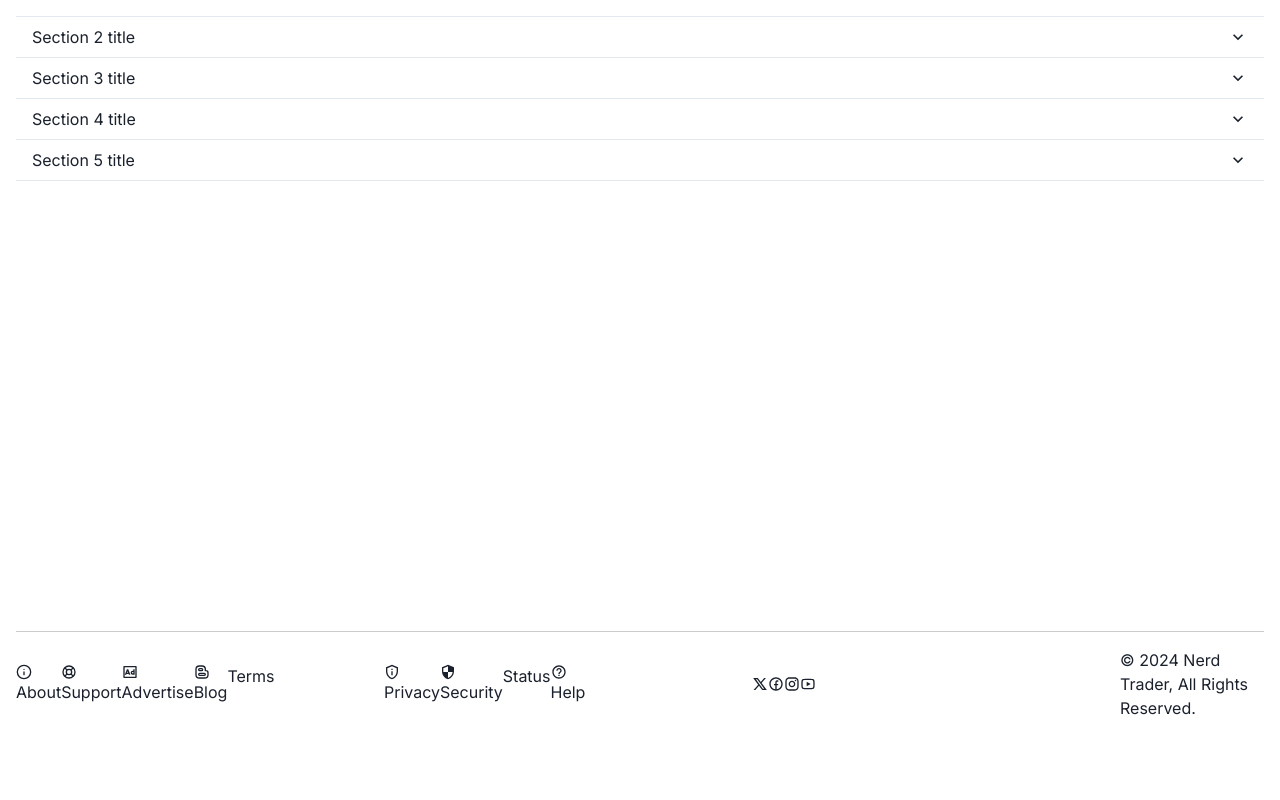
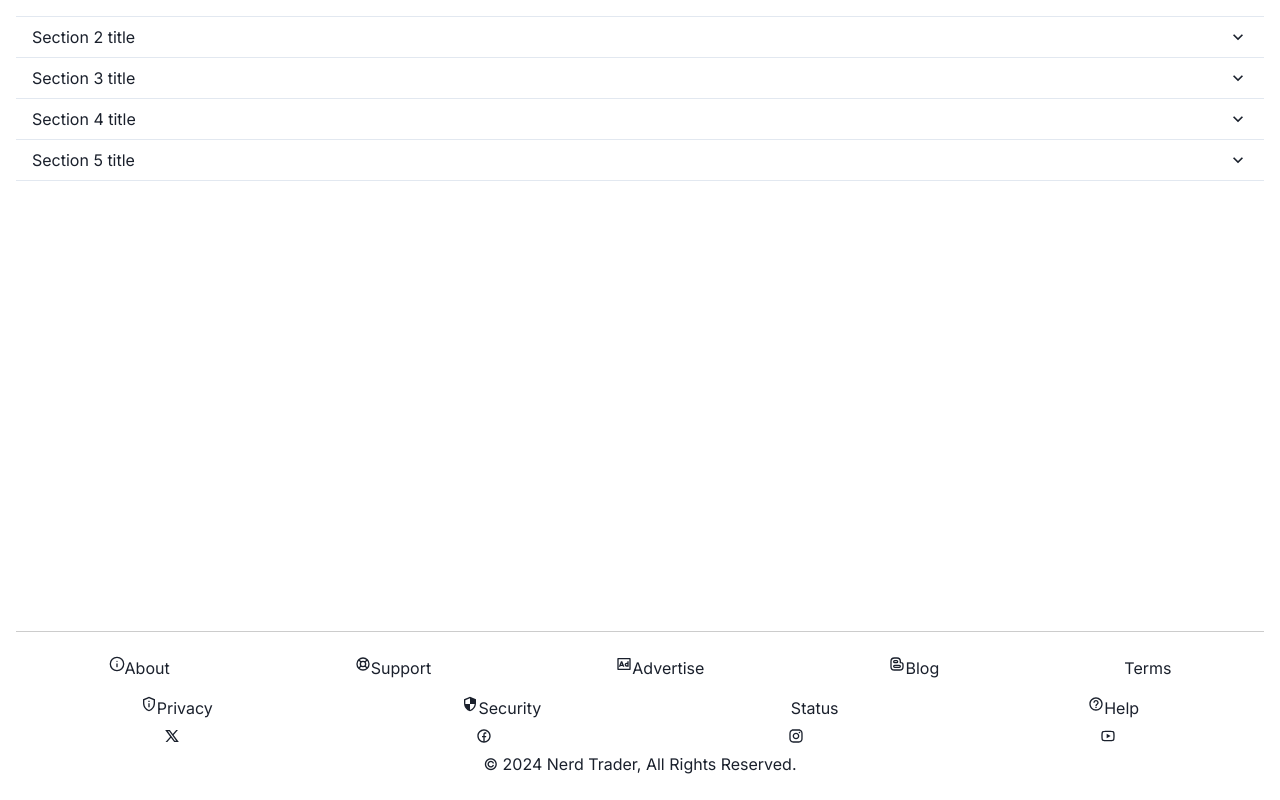
Before and after one commit to HindzSight/NerdTrader, a Next.js app: page / in a window 1280 px wide. Shown: the part 3455-4255 px from the top of the page. Before the commit the page ends 4191 px from the top, so only its background shows below. Built offline with nearby package versions, Linux system fonts and the light colour scheme.

Commit message:
[UI] Footer Section Added

```diff
--- a/app/FooterSection.module.css
+++ b/app/FooterSection.module.css
@@ -2,18 +2,27 @@
     width: 100%;
     padding: 16px 0;
     border-top: 1px solid #ccc;
-    display: flex;
+    /* display: flex;
     justify-content: center;
-    align-items:center;
+    align-items:center; */
   }
 
   .icon {
-    font-size: 16px;
-    font-weight: 400;
+    display:flex;
+    justify-content:center;
+    margin:auto;
+    padding:1vh;
   }
   .alignMent{
     display : flex;
     font-size: 16px;
     font-weight: 400;
-    width:100vh;
   }
+  .alignMent1{
+    display : flex;
+    font-size: 16px;
+    font-weight: 400;
+    align-items:center;
+    justify-content:space-around;
+
+  }
--- a/app/FooterSection.tsx
+++ b/app/FooterSection.tsx
@@ -9,9 +9,9 @@ import { MdOutlinePrivacyTip,MdOutlineSecurity ,MdHelpOutline} from "react-icons
 function FooterSection() {
     return (
         <div className={styles.footer}>
-            <div className={styles.alignMent}><p><FiInfo />About</p> <p><HiOutlineSupport />Support </p><p><RiAdvertisementLine />Advertise</p> <p><TbBrandBlogger />Blog</p> <p>Terms</p> </div>
-            <div className={styles.alignMent}><p><MdOutlinePrivacyTip />Privacy</p> <p><MdOutlineSecurity />Security </p><p>Status</p> <p><MdHelpOutline />Help</p></div>
-            <div className={styles.alignMent}><RiTwitterXLine />  <RiFacebookCircleLine />  <RiInstagramLine />  <RiYoutubeLine /> <p></p> </div>
+            <div className={styles.alignMent}><p  className={styles.icon}><FiInfo/>About</p> <p className={styles.icon}><HiOutlineSupport />Support </p><p className={styles.icon}><RiAdvertisementLine />Advertise</p> <p className={styles.icon}><TbBrandBlogger />Blog</p> <p className={styles.icon}>Terms</p> </div>
+            <div className={styles.alignMent}><p className={styles.icon}><MdOutlinePrivacyTip />Privacy</p> <p className={styles.icon}><MdOutlineSecurity />Security </p><p className={styles.icon}>Status</p> <p className={styles.icon}><MdHelpOutline />Help</p></div>
+            <div className={styles.alignMent1}><RiTwitterXLine  />  <RiFacebookCircleLine />  <RiInstagramLine />  <RiYoutubeLine /> </div>
             <p className={styles.icon}>© 2024 Nerd Trader, All Rights Reserved.</p>
         </div>
     )
```
